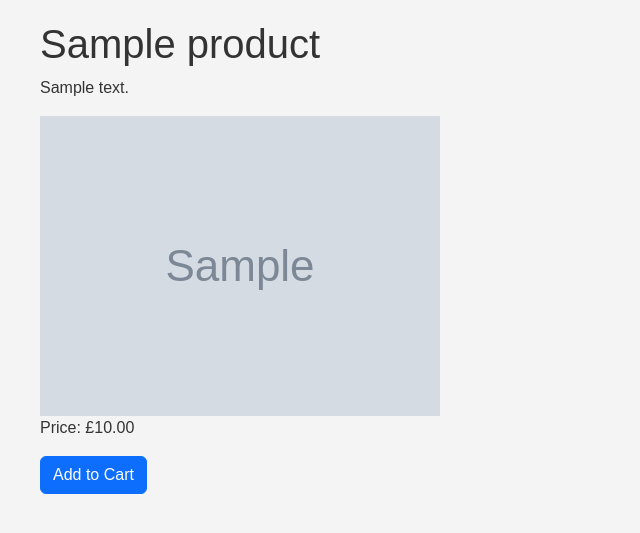
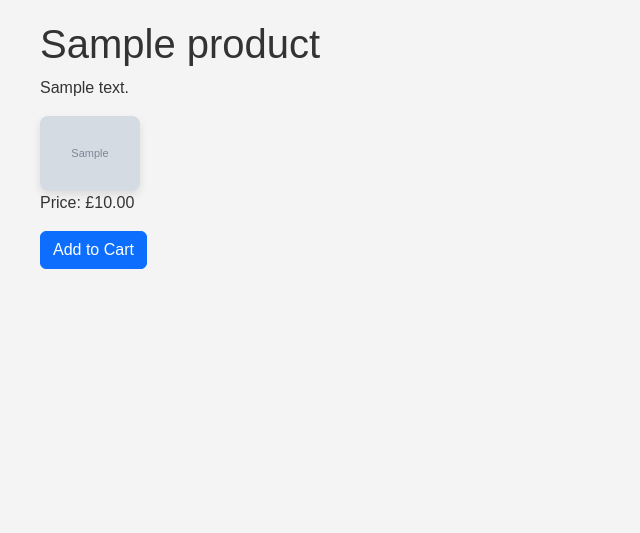
Before and after one commit to bizboz1981/ferocious-fitness, a Django app: page /products/1/ in a window 1280 px wide. Shown: the part 96-629 px from the top of the page, without its empty margins (0-640 px from the left). Run offline with Django 5.2, Linux system fonts and the light colour scheme; tables that the repository leaves empty hold one stand-in row (values such as "Sample post"); grey boxes marked "Sample" are stand-in pictures.

Commit message:
style: style product imagees

```diff
--- a/ferociousfitness/static/css/styles.css
+++ b/ferociousfitness/static/css/styles.css
@@ -239,3 +239,11 @@ section h3 {
     background-color: #f2dede;
     border-color: #ebccd1;
 }
+
+/* ------------------------------------------ Products -------------------------------------------- */
+
+.product-image {
+    width: 100px !important;
+    border-radius: 8px;
+    box-shadow: 0 4px 8px rgba(0, 0, 0, 0.1);
+}
```
